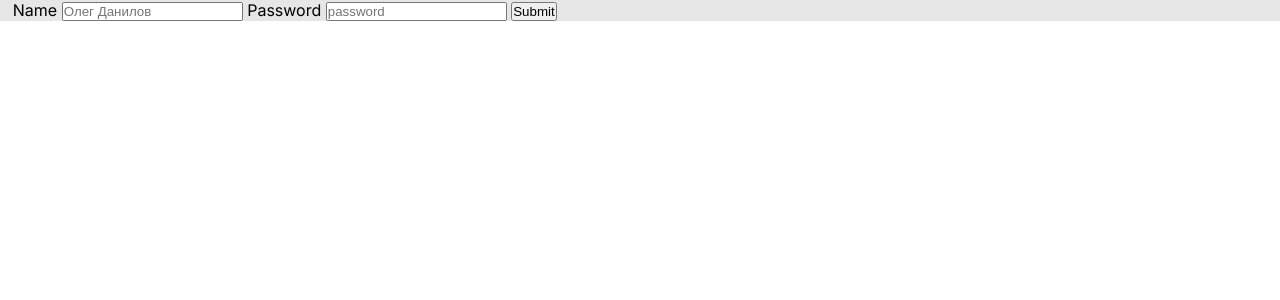
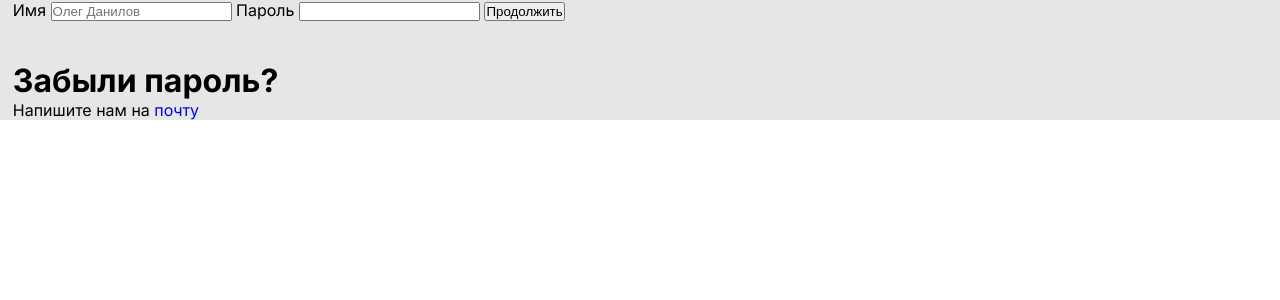
Before and after one commit to Z-Innovations/Z-Technologies, a Flask app: page /auth/login in a window 1280 px wide. Shown: the part 85-385 px from the top of the page. Run offline with Flask 3, Linux system fonts and the light colour scheme; parts of the project's set-up code (start-up, migrations or seed data) failed here and were passed over.

Commit message:
forgot password & translate more parts

```diff
--- a/templates/auth/login_register.html
+++ b/templates/auth/login_register.html
@@ -1,9 +1,9 @@
 {% extends 'base.html' %}
 
 {% block title %}
-{% if mode == 0 %}Register
-{% elif mode == 1 %}Login
-{% else %}Delete account{% endif %}
+{% if mode == 0 %}Регистрация
+{% elif mode == 1 %}Вход
+{% else %}Удаление аккаунт{% endif %}
 {% endblock %}
 
 {% block content %}
@@ -15,11 +15,16 @@
     <h1>U sure?</h1>
     <p>Enter your password to confirm</p>
     {% else %}
-    <label for="name">Name</label>
+    <label for="name">Имя</label>
     <input type='text' name='name' id='name' placeholder='Олег Данилов'/>
     {% endif %}
-    <label for="password">Password</label>
-    <input type='password' name='password' id='password' placeholder='password'/>
-    <input type='submit' name='submit'/>
+    <label for="password">Пароль</label>
+    <input type='password' name='password' id='password'/>
+    <input type='submit' name='submit' value="Продолжить"/>
+    {% if mode == 1 %}
+    <br><br><br>
+    <h1>Забыли пароль?</h1>
+    Напишите нам на <a href="mailto:roundedrectangle0@gmail.com">почту</a>
+    {% endif %}
 </form>
 {% endblock %}
```
